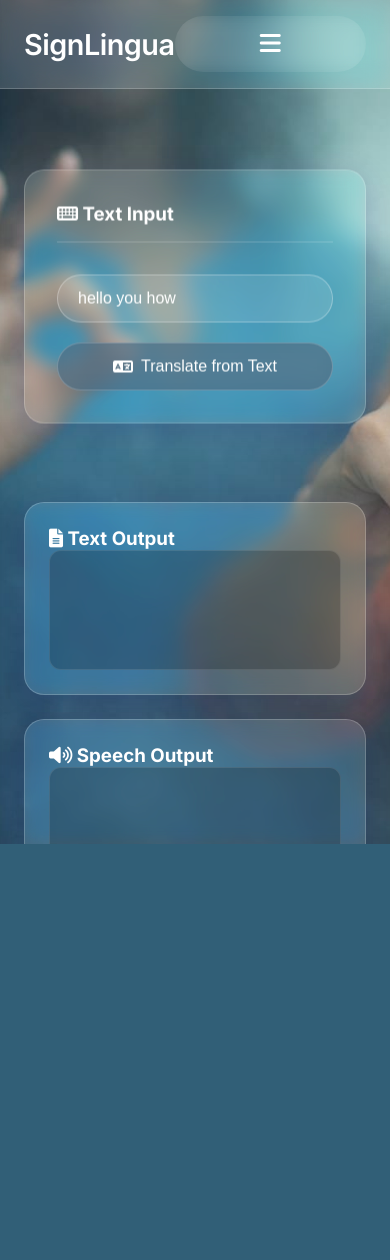
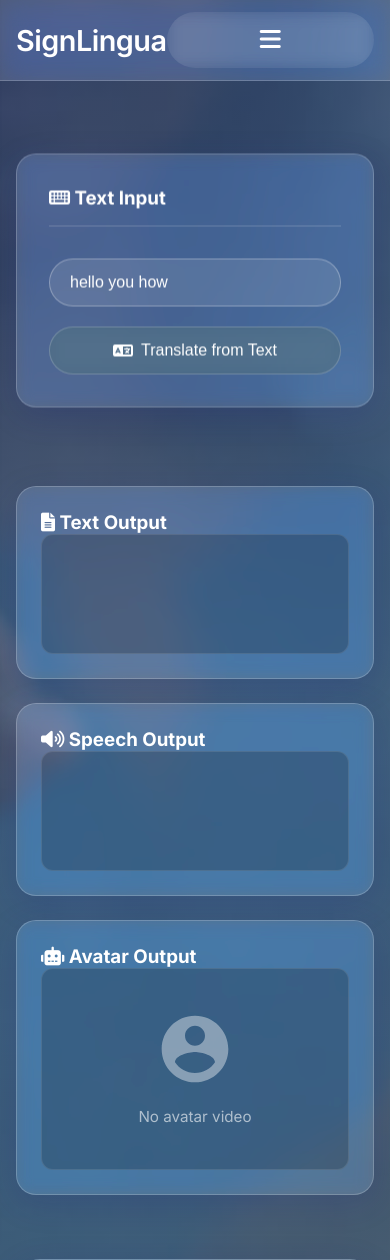
Before and after one commit to MandalaBhagyasri/A-CNN-TRANSFORMER-BASED-UNIFIED-MULTIMODAL-INDIAN-SIGN-LANGUAGE-TRANSLATION-SYSTEM-, a Flask app: page /text in a window 390 px wide. Shown: the top 1260 px of the page. Before the commit the page ends 844 px from the top, so only its background shows below. Run offline with Flask 3, Linux system fonts and the light colour scheme.

Commit message:
Update styles.css

```diff
--- a/static/css/styles.css
+++ b/static/css/styles.css
@@ -27,28 +27,23 @@
 
 html,
 body {
-    min-height: 100vh;
-    margin: 0;
-    padding: 0;
-    overflow-x: hidden;
-    scroll-behavior: smooth;
-}
-
-body {
     font-family: 'Inter', sans-serif;
     color: var(--text-light);
     display: flex;
     flex-direction: column;
-    background-color: #f4f7f5;
-    background: linear-gradient(rgba(43, 58, 103, 0.8), rgba(73, 106, 129, 0.8)), url('/sign12.jpeg') center center / cover no-repeat fixed;
-}
 
-body{
-    background-image: url('/static/img/sign12.jpeg');
+    background-image:
+        linear-gradient(rgba(43, 58, 103, 0.7),
+        rgba(73, 106, 129, 0.7)),
+        url('/static/img/sign12.jpeg');
+
     background-size: cover;
     background-position: center;
     background-repeat: no-repeat;
-    height: 100vh;
+    background-attachment: fixed;
+
+    min-height: 100vh;
+    overflow-x: hidden;
 }
 
 /* Base Glass Card */
@@ -842,3 +837,29 @@ input:focus {
         -webkit-backdrop-filter: blur(8px) saturate(180%);
     }
 }
+@media (max-width: 768px) {
+
+    body {
+        background-attachment: scroll;
+    }
+
+    .hero h2 {
+        font-size: 1.8rem;
+    }
+
+    .hero p {
+        font-size: 1rem;
+    }
+
+    .hero-glass {
+        padding: 20px;
+    }
+
+    .navbar {
+        padding: 12px 16px;
+    }
+
+    #main-content {
+        padding: 16px;
+    }
+}
```
